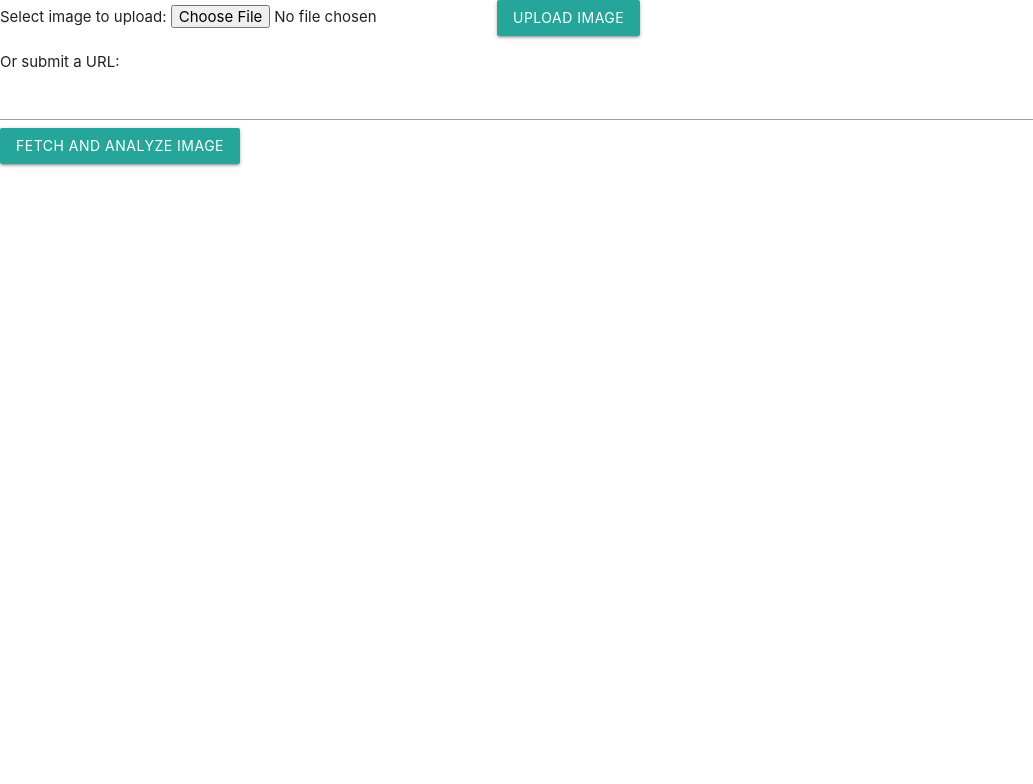
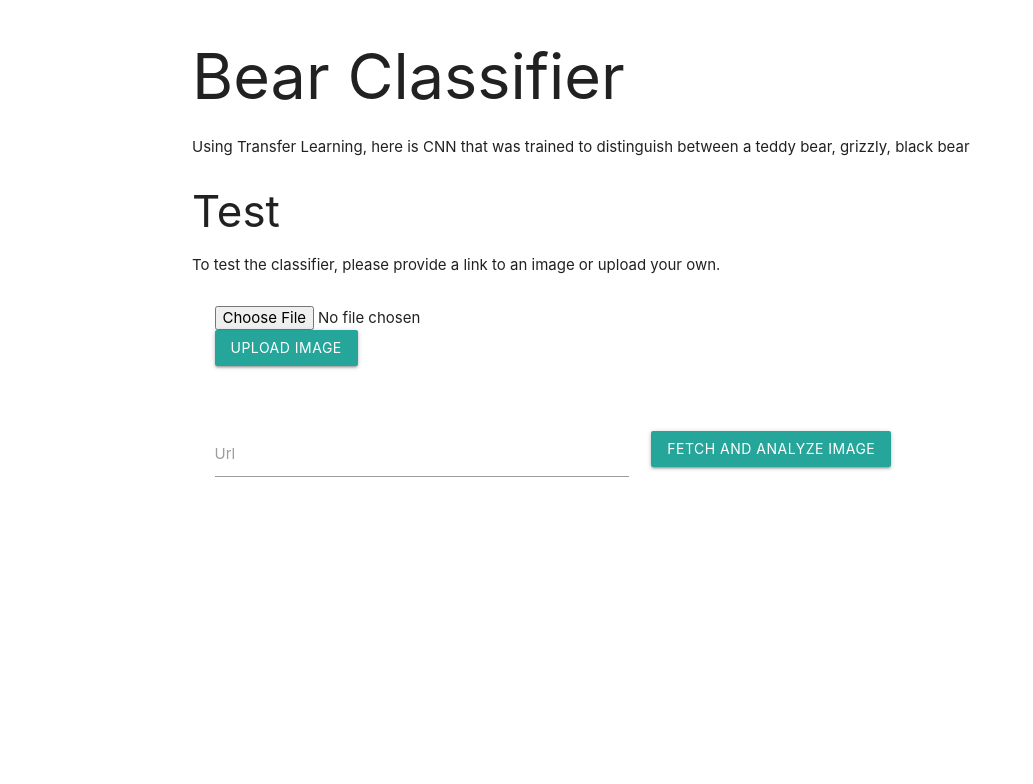
Before and after one commit to npatta01/bear-classifier, a Python web app: template templates/pretty.html in a window 1280 px wide. Shown: the top 784 px of the page, without its empty margins (0-1033 px from the left). Run offline with Jinja, Linux system fonts and the light colour scheme; the template is opened without the code that fills it, so the values that code supplies are empty.

Commit message:
some notes on heroku

```diff
--- a/requirements.txt
+++ b/requirements.txt
@@ -1,5 +1,2 @@
 fastai==1.0.*
-starlette==0.7.*
-uvicorn==0.3.*
-python-multipart
-aiohttp
+Flask==1.0.*
--- a/templates/pretty.html
+++ b/templates/pretty.html
@@ -2,27 +2,50 @@
    <head>
       <!-- Compiled and minified CSS -->
       <link rel="stylesheet" href="https://cdnjs.cloudflare.com/ajax/libs/materialize/1.0.0/css/materialize.min.css">
-
       <!-- Compiled and minified JavaScript -->
       <script src="https://cdnjs.cloudflare.com/ajax/libs/materialize/1.0.0/js/materialize.min.js"></script>
+   </head>
+   <body>
+      <div  class="container">
+         <div>
+            <h1> Bear Classifier </h1>
+            <p> Using Transfer Learning, here is CNN that was trained to distinguish between a teddy bear, grizzly, black bear</p>
+         </div>
+
+          <div>
+              <h3>Test </h3>
+            <p> To test the classifier, please provide a link to an image or upload your own. </p>
+
+          </div>
+
+         <div class="row">
+            <form action="/classify" method="post" enctype="multipart/form-data" class="col s12">
+               <div class="input-field col s6">
+                   <input type="file" name="file">
+                   <input type="submit" class="btn" value="Upload Image">
+               </div>
 
 
-    </head>
+            </form>
+
+         </div>
 
 
-<body>
 
-    <form action="/classify" method="post" enctype="multipart/form-data">
-                Select image to upload:
-                <input type="file" name="file">
-                <input type="submit" class="btn" value="Upload Image">
-    </form>
-            Or submit a URL:
-    <form action="/classify" method="get">
-                <input type="url" name="url">
+         <div class="row">
+            <form action="/classify" method="get" class="col s12">
+               <div class="input-field col s6">
+                    <label for="url">Url</label>
+                    <input type="url" name="url" >
+               </div>
+                <div class="input-field col s6">
                    <input type="submit" class="btn" value="Fetch and analyze image">
+
+                </div>
+
             </form>
 
+         </div>
+      </div>
    </body>
-
 </html>
```
Also changed, not shown: app.py (+10 -3 lines), readme.md, 2 other files. Lines whose indentation alone changed are shown as unchanged.
